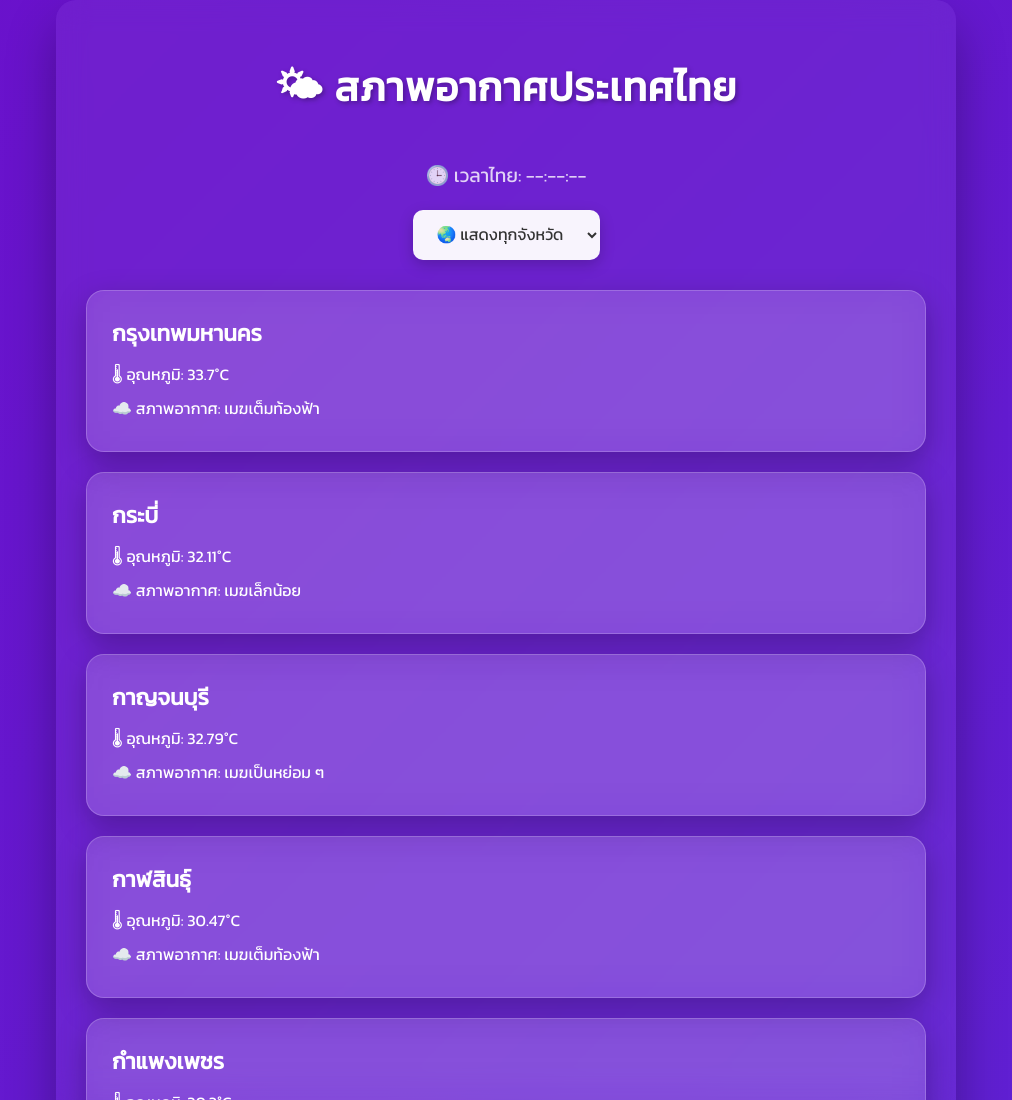
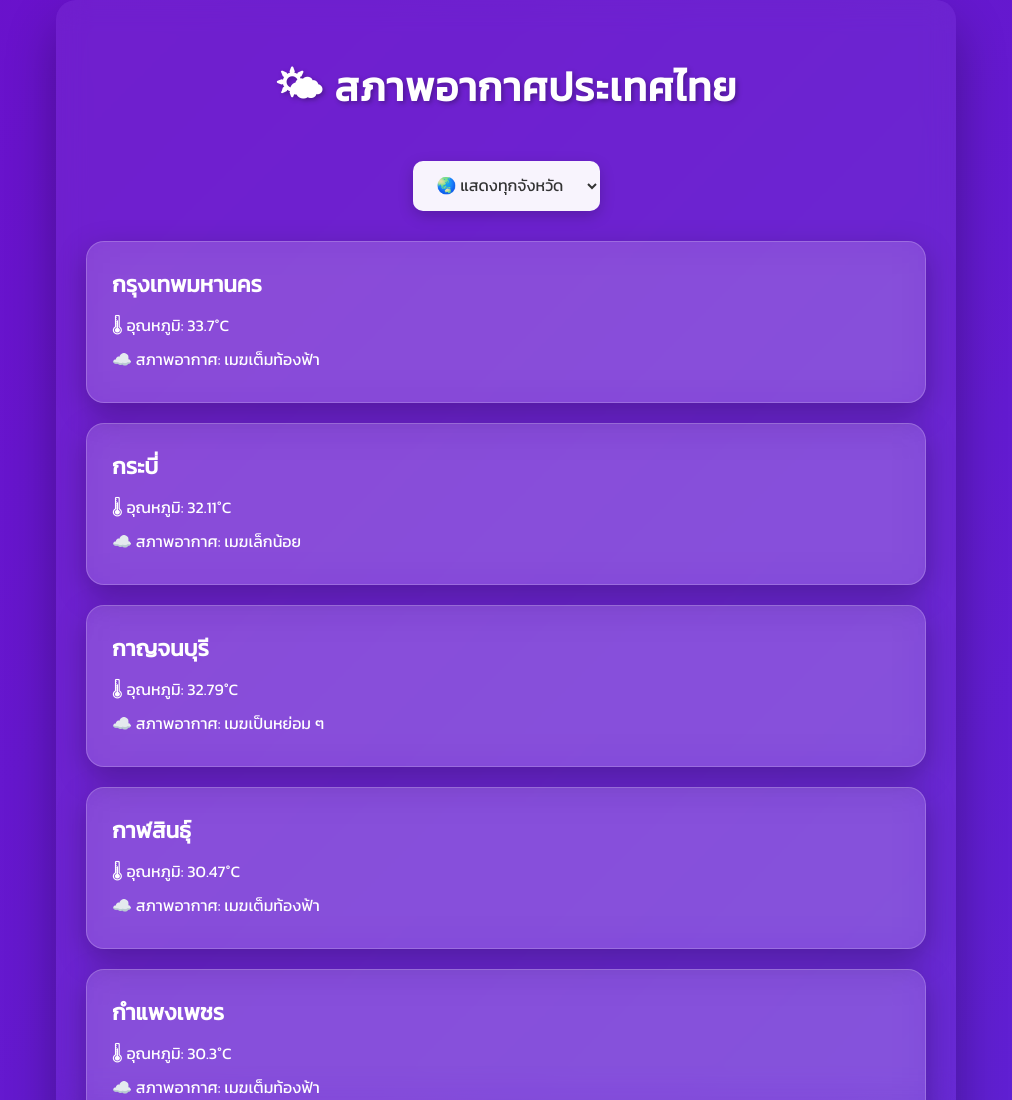
Before and after one commit to piyawatzzth/weather-app, a plain HTML site: page index.html in a window 1280 px wide. Shown: the top 1100 px of the page, without its empty margins (134-1146 px from the left). Drawn offline with Linux system fonts and the light colour scheme.

Commit message:
Update index.html

```diff
--- a/index.html
+++ b/index.html
@@ -12,7 +12,6 @@
 <body>
   <main class="container">
     <h1>🌤 สภาพอากาศประเทศไทย</h1>
-<div id="time-thai">🕒 เวลาไทย: --:--:--</div>
 
     <div class="select-wrapper">
       <select id="province-select">
```
